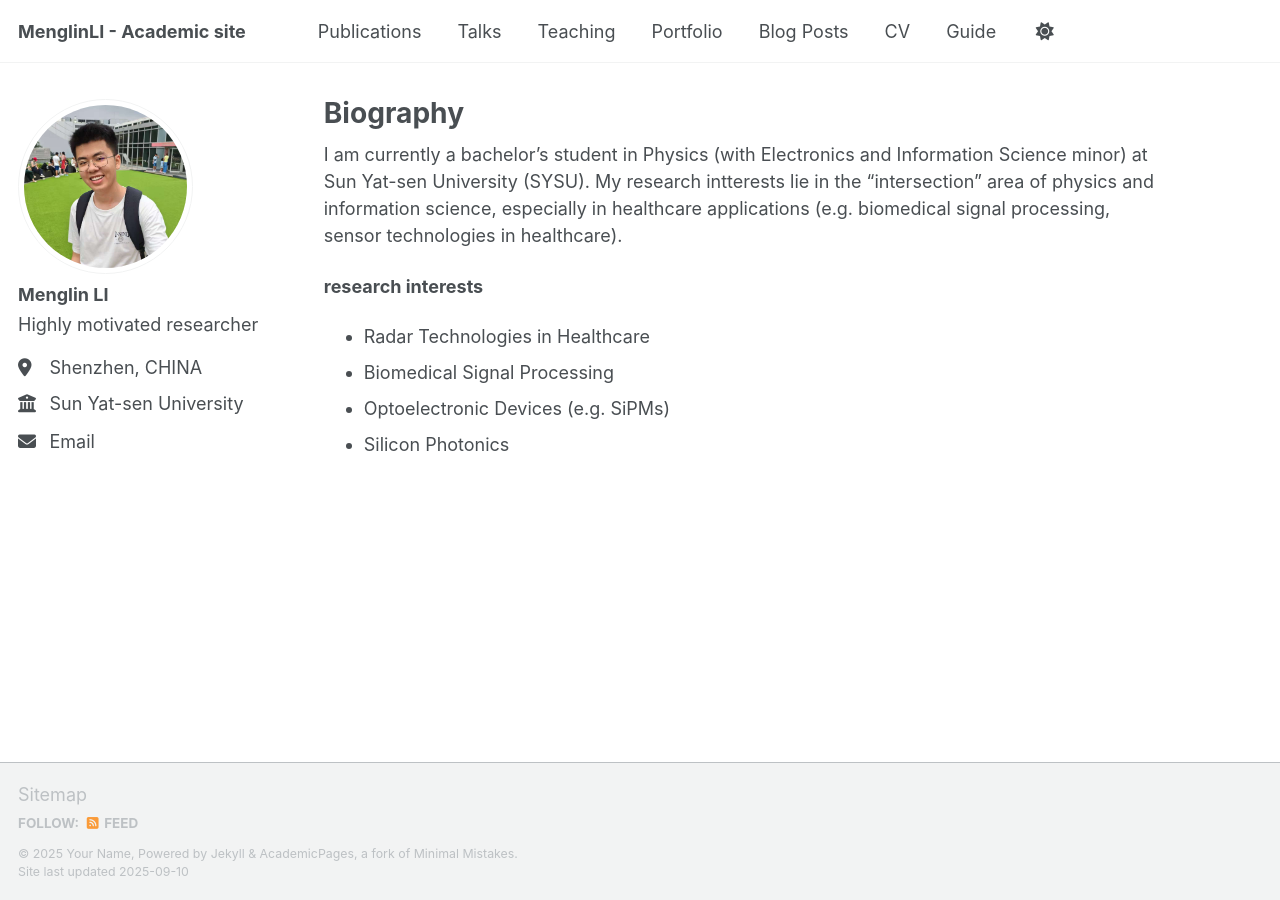
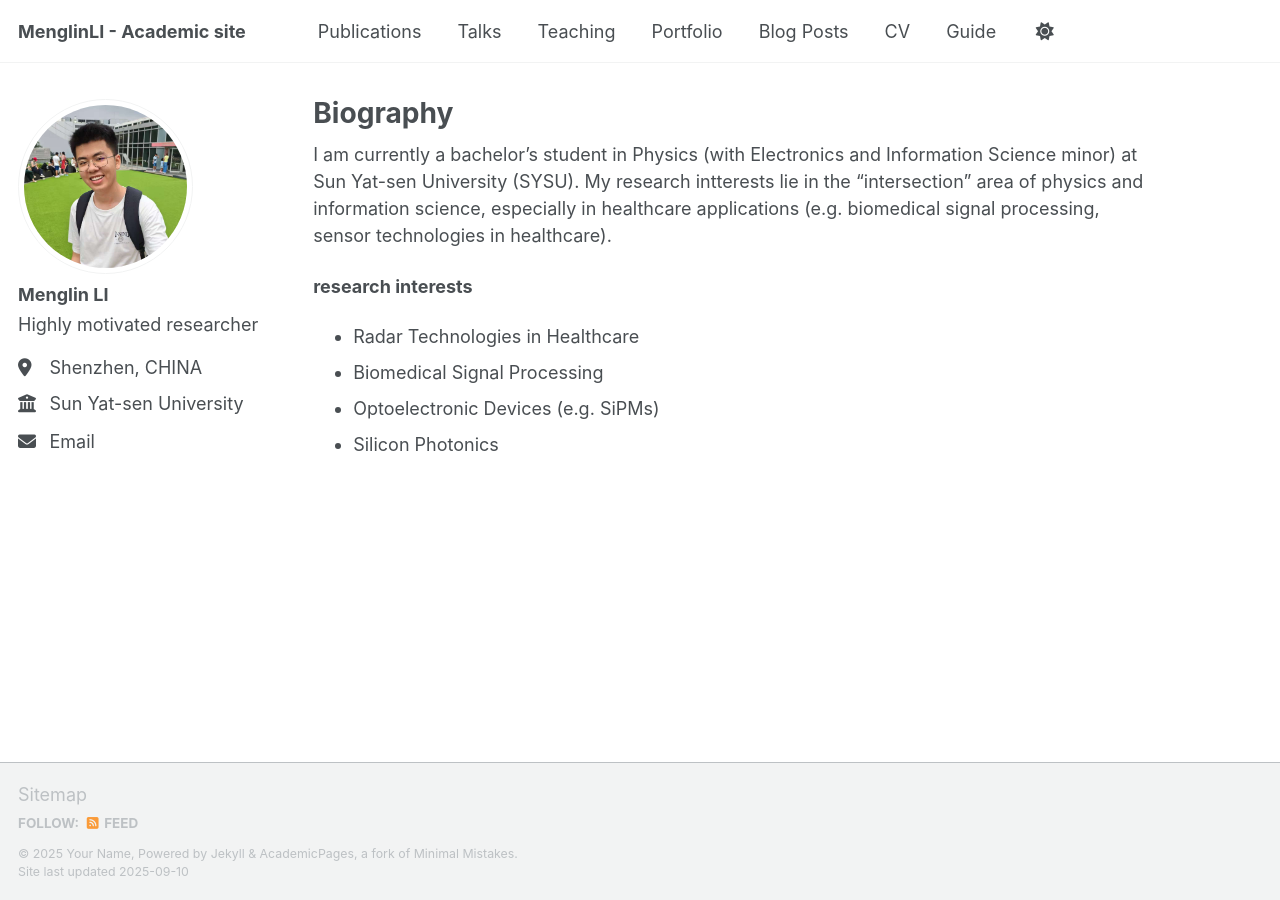
Before and after one commit to li-menglin/li-menglin.github.io, a Jekyll site: the page built from _pages/about.md, in a window 1280 px wide. Built offline with Jekyll 4.4.1, drawn with Linux system fonts in a browser that asks for light colours; a script that is not in the unit is left out.

Commit message:
Update _page.scss

```diff
--- a/_sass/layout/_page.scss
+++ b/_sass/layout/_page.scss
@@ -19,7 +19,7 @@
 .page {
   @include breakpoint($large) {
     @include span(10 of 12 last);
-    @include prefix(0.9 of 12);
+    @include prefix(0.8 of 12);
     @include suffix(1 of 12);
   }
 
```
